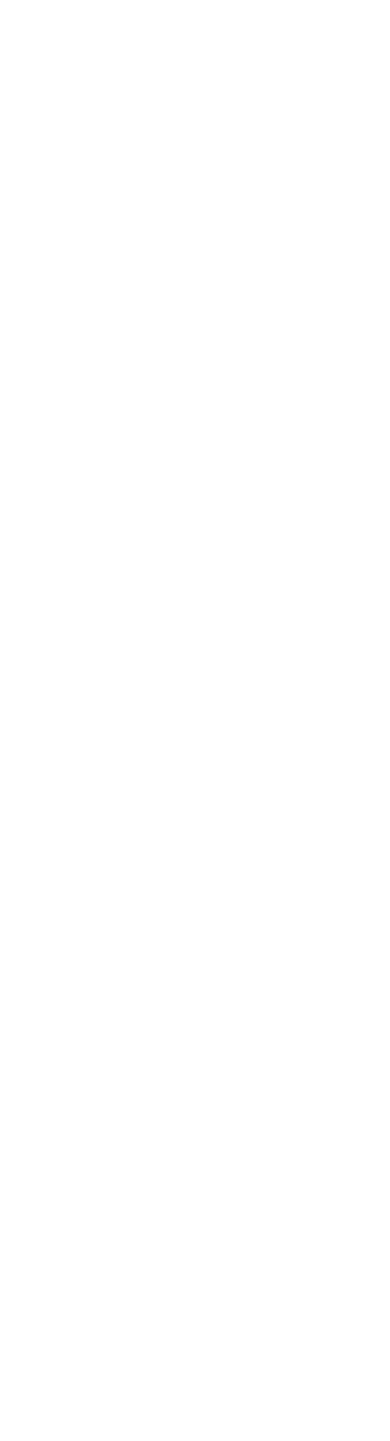
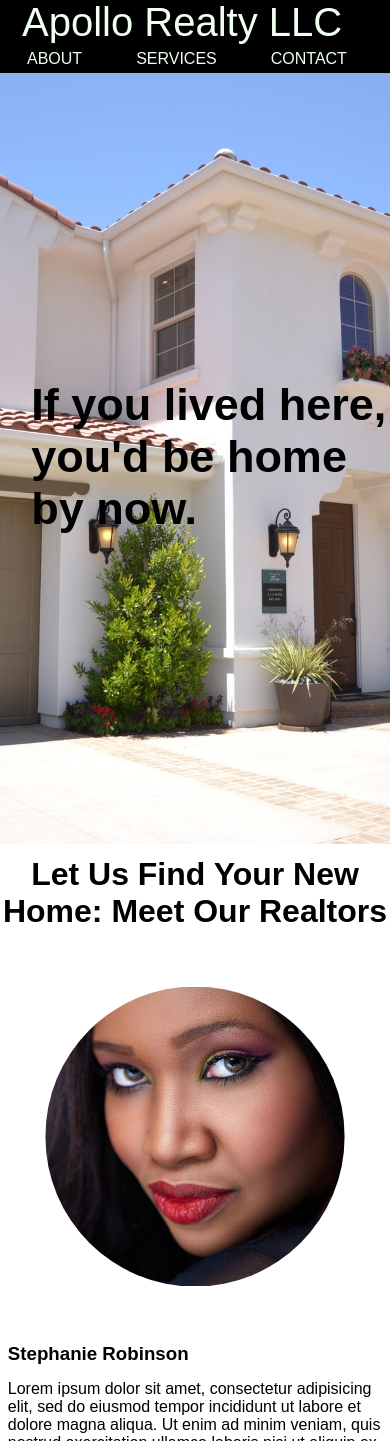
Before and after one commit to aekari/Apollo-Realty, a plain HTML site: page index.html in a window 390 px wide. Shown: the top 1441 px of the page. Before the commit the page ends 844 px from the top, so only its background shows below. Drawn offline with Linux system fonts and the light colour scheme.

Commit message:
created responsive website

```diff
--- a/css/style.css
+++ b/css/style.css
@@ -2,4 +2,123 @@
 	box-sizing: border-box;
 	margin:0;
 	padding:0;
+	font-family:sans-serif;
 }
+
+body{
+	padding-top:70px;
+}
+
+.topNav{
+	display:flex;
+	background-color:#000;
+	color:#000;
+	min-height:70px;
+	align-items:center;
+	width:100%;
+	position:fixed;
+	top:0;
+	left:0;
+	overflow:hidden;
+}
+
+.topNav a{
+	 text-decoration: none;
+	 color: #f0fff0;
+	 padding:5px;
+	 border:solid #000 2px;
+}
+
+.topNav a:hover{
+	 border-bottom: 2px solid pink;
+	 color:pink;
+	 transition: .5s;
+}
+
+.navList{
+	display:flex;
+	font-size: 1em;
+	list-style: none;
+	margin-left:auto;
+}
+
+.navList li{
+	margin:0px 15px;
+	padding:5px;
+}
+
+.brand{
+	font-size: 2.5em;
+	margin-left:15px;
+}
+
+.splash{
+	display:flex;
+	align-items: center;
+	justify-content:center;
+	height: calc(100vh - 70px);
+	background-image: url("../images/large.jpeg");
+	background-size:cover;
+	background-position: center;
+	color:white;
+	font-size: 70px;
+	transition: background-image .5s;
+}
+
+.splash h1{
+	padding-left:8%;
+}
+
+.flexRow{
+	display:flex;
+	flex-wrap:wrap;
+}
+
+.col421{
+	width:23%;
+	margin:1%;
+	padding:1%;
+}
+
+.headshots{
+	border-radius: 50%;
+	width:100%;
+	padding:10%;
+}
+
+.meetHeader{
+	text-align:center;
+	padding:3% 0;
+}
+
+.padding{
+	padding:15px 0;
+}
+
+@media (max-width: 1200px){
+ .splash {
+ 	background-image: url("../images/medium.jpg");
+ 	font-size:60px;
+ 	/*transition: .5s;*/
+}
+  .col421{
+  	width:48%;
+	}
+}
+
+@media (max-width: 600px) {
+
+	.topNav{
+		display:block;
+	}
+	.splash {
+		background-image: url("../images/small2.jpeg");
+		/*transition: .5s;*/
+		font-size:30px;
+		color:black;
+	}
+	.col421{
+		width:98%;
+	}
+}
+}
--- a/index.html
+++ b/index.html
@@ -2,9 +2,60 @@
 <html lang="en">
 	<head>
 		<meta charset="utf=8">
+		<meta name="viewport" content="width=device-width, initial-scale=1">
 		<link rel="stylesheet" href="css/style.css" type="text/css">
 	</head>
 	<body>
+		<nav class="topNav">
+			<a href= "#" class="brand">Apollo Realty LLC</a>
+
+			<ul class="navList">
+				<li><a href="#about">ABOUT</a></li>
+				<li><a href="#">SERVICES</a></li>
+				<li><a href="#">CONTACT</a></li>
+			</ul>
+		</nav>
+
+		<section class="splash">
+		<h1>If you lived here, you'd be home by now.</h1>
+		</section>
+
+		<h1 id="about" class="meetHeader">
+			Let Us Find Your New Home: Meet Our Realtors
+		</h1>
+
+		<div class="flexRow">
+			<div class="col421">
+				<img src="images/portrait1.jpg" alt="Stephanie Robinson, Realtor" class="headshots">
+				<h3 class="padding">Stephanie Robinson</h3>
+				<p>Lorem ipsum dolor sit amet, consectetur adipisicing elit, sed do eiusmod
+				tempor incididunt ut labore et dolore magna aliqua. Ut enim ad minim veniam,
+				quis nostrud exercitation ullamco laboris nisi ut aliquip ex ea commodo
+				consequat.</p>
+			</div>
+			<div class="col421">
+			<img src="images/portrait2.jpg" alt="Rachael Mathers, Realtor" class="headshots">
+				<h3 class="padding">Rachel Mathers</h3>
+				<p>
+				Duis aute irure dolor in reprehenderit in voluptate velit esse cillum dolore eu fugiat nulla pariatur. Excepteur sint occaecat cupidatat non proident, sunt in culpa qui officia deserunt mollit anim id est laborum.
+				</p>
+			</div>
+			<div class="col421">
+			<img src="images/portrait3.jpg" alt="Guy Smith, Realtor" class="headshots">
+				<h3 class="padding">Guy Smith</h3>
+				<p>Lorem ipsum dolor sit amet, consectetur adipisicing elit, sed do eiusmod
+				tempor incididunt ut labore et dolore magna aliqua. Ut enim ad minim veniam,
+				quis nostrud exercitation ullamco laboris nisi ut aliquip ex ea commodo
+				consequat.</p>
+			</div>
+			<div class="col421">
+			<img src="images/portrait4.jpg" alt="Chelsea Lee, Realtor" class="headshots">
+				<h3 class="padding">Chelsea Lee</h3>
+				<p>
+					Duis aute irure dolor in reprehenderit in voluptate velit esse cillum dolore eu fugiat nulla pariatur. Excepteur sint occaecat cupidatat non proident, sunt in culpa qui officia deserunt mollit anim id est laborum.
+				</p>
+			</div>
+		</div>
 		<!-- keep this script at the bottom of the body! -->
 		<script src=js/script.js></script>
 	</body>
```
Also changed, not shown: images/ghost.png (deleted), images/large.jpeg (added), images/medium.jpeg (added), images/medium.jpg (added), images/portrait1.jpg (added), images/portrait2.jpg (added), images/portrait3.jpg (added), images/portrait4.jpg (added), images/small.jpeg (added), images/small2.jpeg (added).
